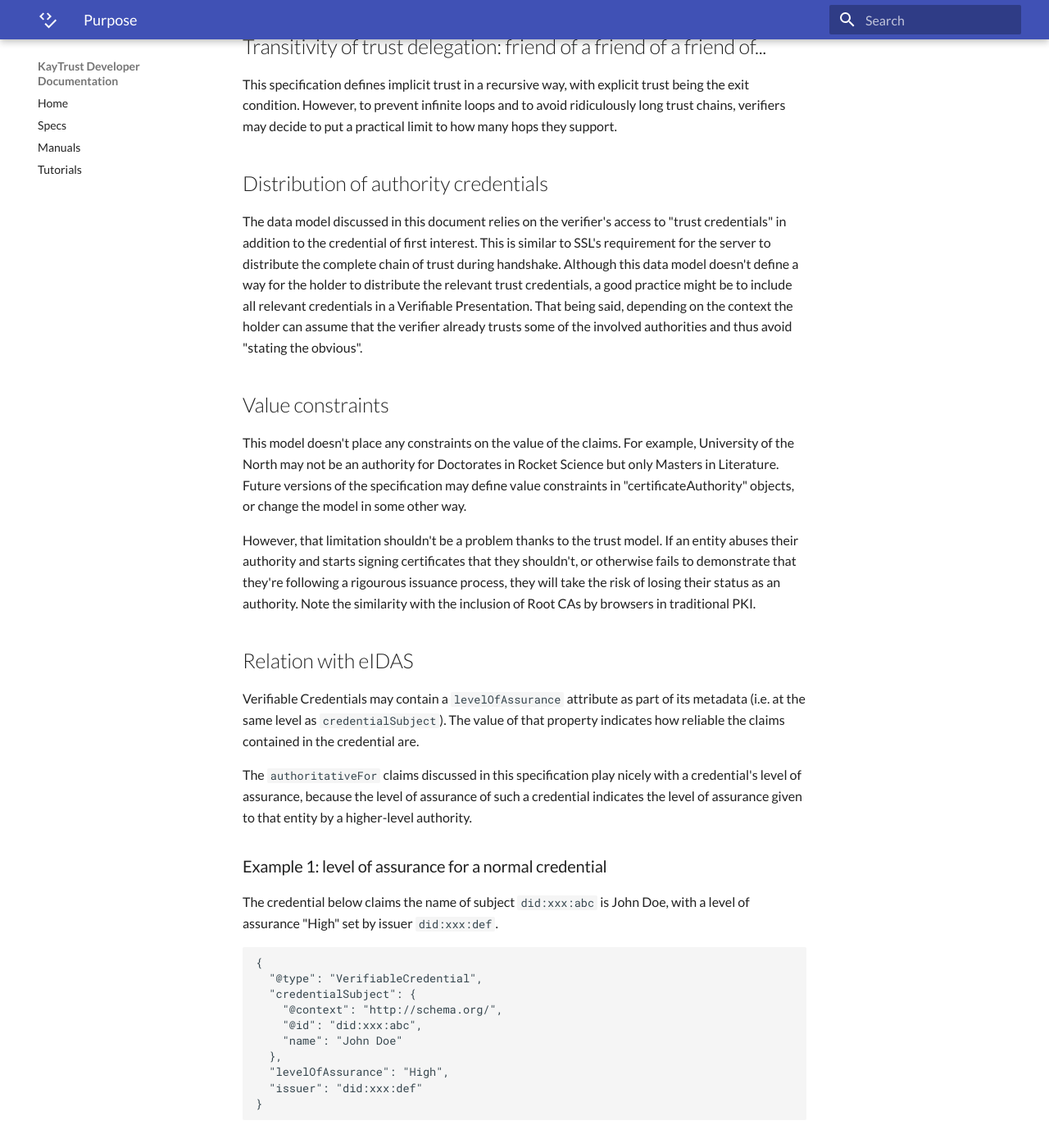
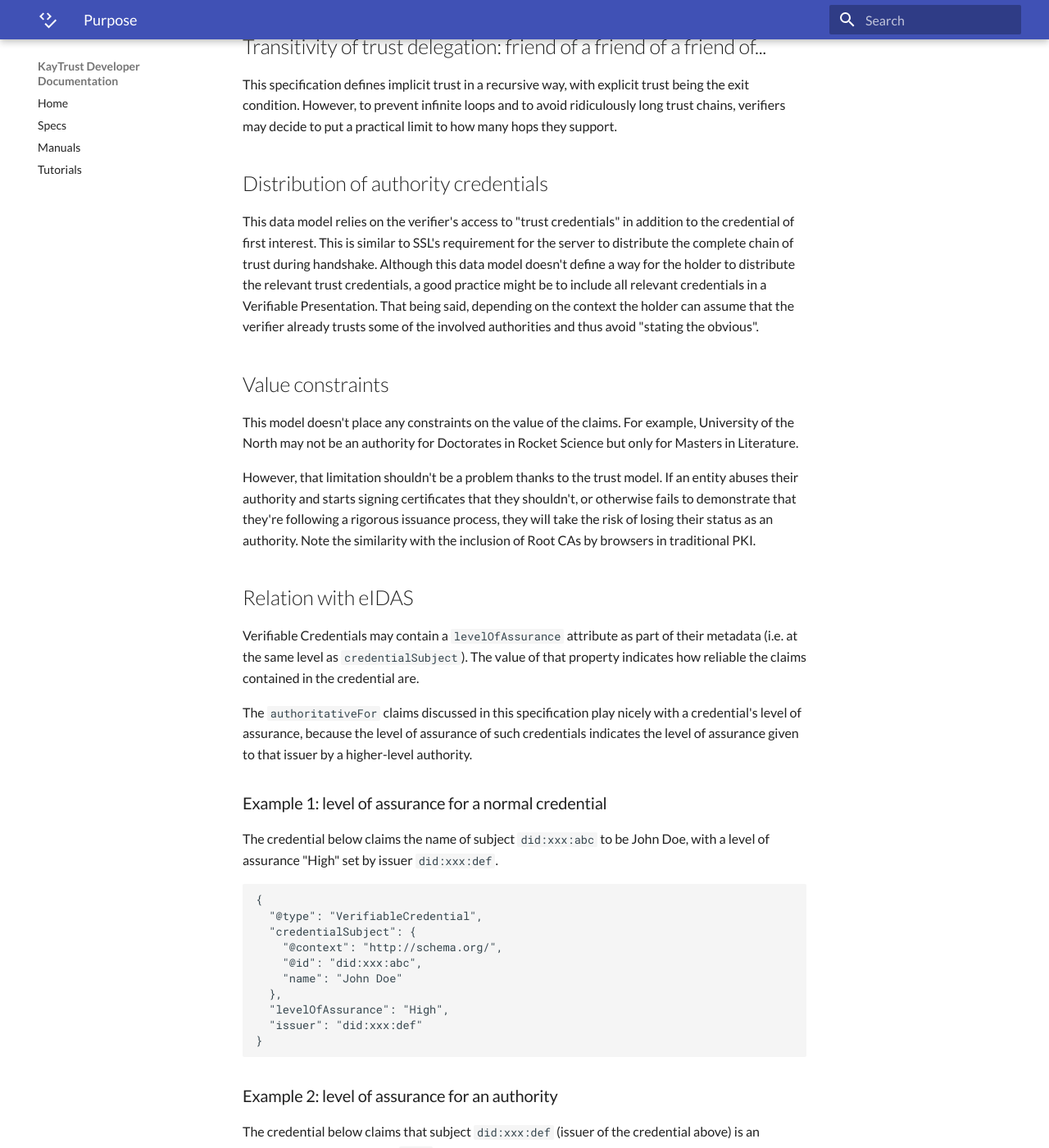
Before and after one commit to KayTrust/kaytrust.github.io, an MkDocs documentation site: the page built from docs/Specs/Trusted-Credentials.md, in a window 1280 px wide and 1400 px high, scrolled down 3631 px. Shown: the whole window at 82% size. Built offline with MkDocs 1.6.1 and Material for MkDocs 9.7.7, drawn with Linux system fonts in a browser that asks for light colours; some of the changed text lies outside the part shown.

Commit message:
Updated Trusted Credentials

````diff
--- a/docs/Specs/Trusted-Credentials.md
+++ b/docs/Specs/Trusted-Credentials.md
@@ -94,23 +94,23 @@ This specification defines implicit trust in a recursive way, with explicit trus
 
 ## Distribution of authority credentials
 
-The data model discussed in this document relies on the verifier's access to "trust credentials" in addition to the credential of first interest. This is similar to SSL's requirement for the server to distribute the complete chain of trust during handshake. Although this data model doesn't define a way for the holder to distribute the relevant trust credentials, a good practice might be to include all relevant credentials in a Verifiable Presentation. That being said, depending on the context the holder can assume that the verifier already trusts some of the involved authorities and thus avoid "stating the obvious".
+This data model relies on the verifier's access to "trust credentials" in addition to the credential of first interest. This is similar to SSL's requirement for the server to distribute the complete chain of trust during handshake. Although this data model doesn't define a way for the holder to distribute the relevant trust credentials, a good practice might be to include all relevant credentials in a Verifiable Presentation. That being said, depending on the context the holder can assume that the verifier already trusts some of the involved authorities and thus avoid "stating the obvious".
 
 ## Value constraints
 
-This model doesn't place any constraints on the value of the claims. For example, University of the North may not be an authority for Doctorates in Rocket Science but only Masters in Literature. Future versions of the specification may define value constraints in "certificateAuthority" objects, or change the model in some other way.
+This model doesn't place any constraints on the value of the claims. For example, University of the North may not be an authority for Doctorates in Rocket Science but only for Masters in Literature.
 
-However, that limitation shouldn't be a problem thanks to the trust model. If an entity abuses their authority and starts signing certificates that they shouldn't, or otherwise fails to demonstrate that they're following a rigourous issuance process, they will take the risk of losing their status as an authority. Note the similarity with the inclusion of Root CAs by browsers in traditional PKI.
+However, that limitation shouldn't be a problem thanks to the trust model. If an entity abuses their authority and starts signing certificates that they shouldn't, or otherwise fails to demonstrate that they're following a rigorous issuance process, they will take the risk of losing their status as an authority. Note the similarity with the inclusion of Root CAs by browsers in traditional PKI.
 
 ## Relation with eIDAS
 
-Verifiable Credentials may contain a `levelOfAssurance` attribute as part of its metadata (i.e. at the same level as `credentialSubject`). The value of that property indicates how reliable the claims contained in the credential are.
+Verifiable Credentials may contain a `levelOfAssurance` attribute as part of their metadata (i.e. at the same level as `credentialSubject`). The value of that property indicates how reliable the claims contained in the credential are.
 
-The `authoritativeFor` claims discussed in this specification play nicely with a credential's level of assurance, because the level of assurance of such a credential indicates the level of assurance given to that entity by a higher-level authority.
+The `authoritativeFor` claims discussed in this specification play nicely with a credential's level of assurance, because the level of assurance of such credentials indicates the level of assurance given to that issuer by a higher-level authority.
 
 ### Example 1: level of assurance for a normal credential
 
-The credential below claims the name of subject `did:xxx:abc` is John Doe, with a level of assurance "High" set by issuer `did:xxx:def`.
+The credential below claims the name of subject `did:xxx:abc` to be John Doe, with a level of assurance "High" set by issuer `did:xxx:def`.
 
 ```json
 {
````
Also changed, not shown: other parts of docs/Specs/Trusted-Credentials.md (+1 -1 lines).
